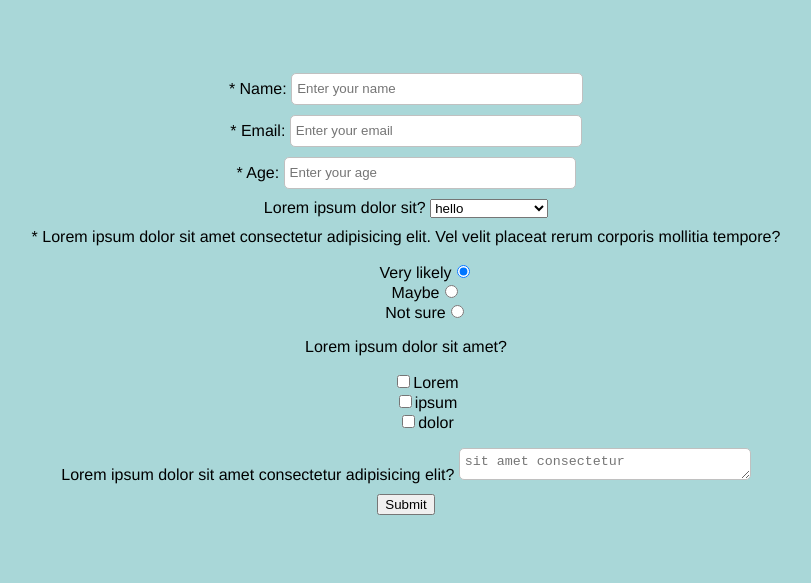
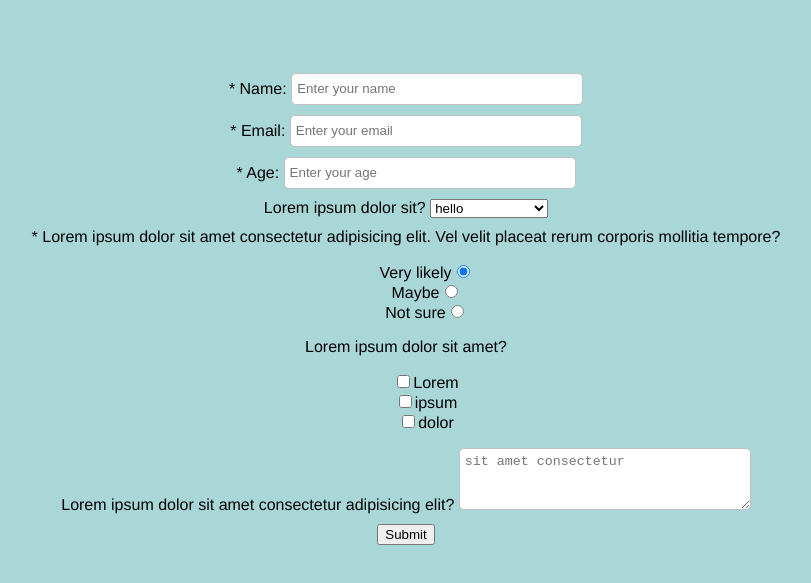
Before and after one commit to xzhu0706/SurveyForm, a plain HTML site: page index.html in a window 1280 px wide. Shown: the part 101-684 px from the top of the page, without its empty margins (234-1045 px from the left). Drawn offline with Linux system fonts and the light colour scheme.

Commit message:
added css

```diff
--- a/style.css
+++ b/style.css
@@ -16,7 +16,7 @@ body {
 
 .label {
 	text-align: right;
-	vertical-align: center;
+	vertical-align: text-top;
 }
 
 .input-field {
@@ -26,3 +26,8 @@ body {
 	border: 1px solid #c0c0c0;
 	border-radius: 5px;
 }
+
+.text-field {
+	height:50px;
+	resize:vertical;
+}
```
